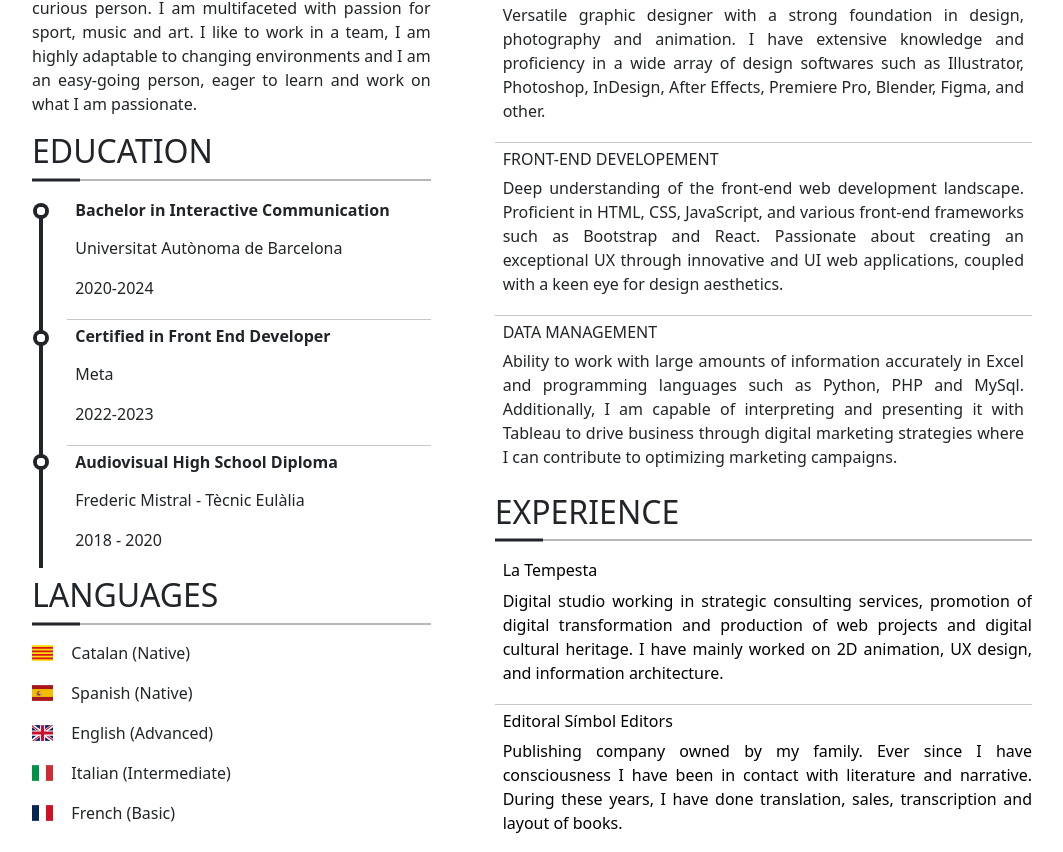
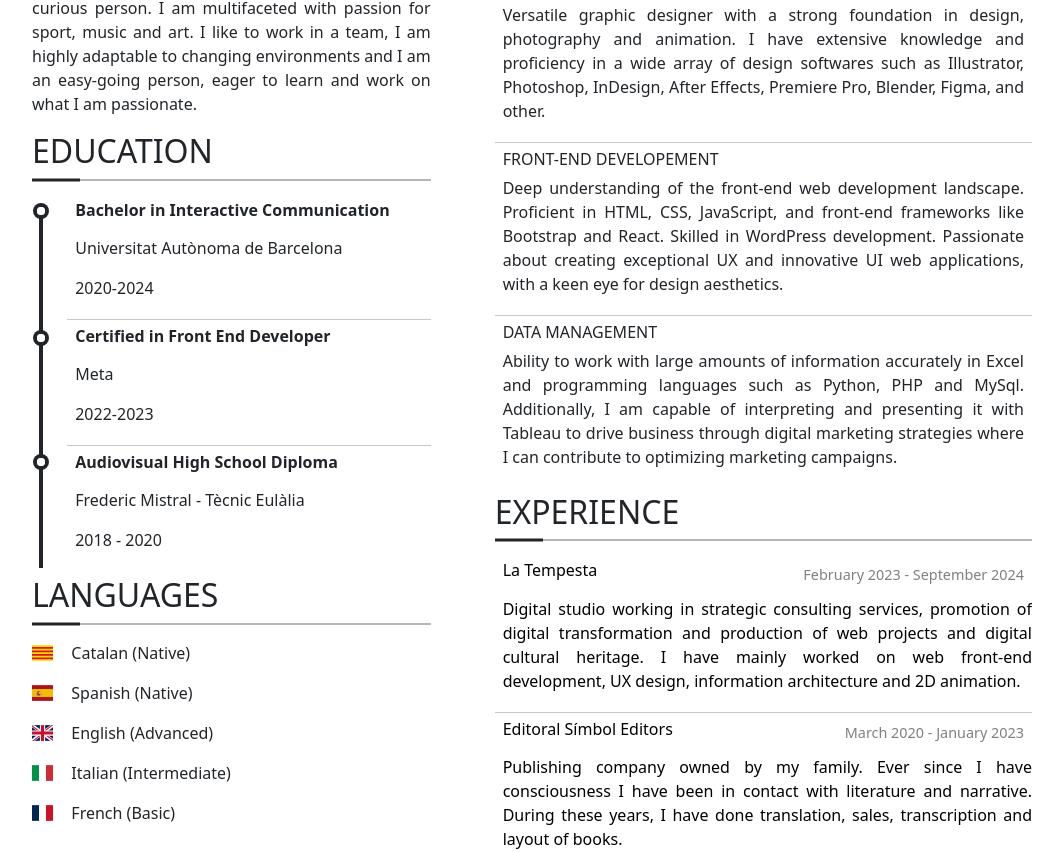
Before and after one commit to jordiciurana16/curriculum-vitae, a React (Vite) app: page / in a window 1280 px wide. Shown: the part 347-1199 px from the top of the page, without its empty margins (108-1171 px from the left). Built offline with nearby package versions, Linux system fonts and the light colour scheme.

Commit message:
wordpress update

```diff
--- a/src/components/Experience/Experience.jsx
+++ b/src/components/Experience/Experience.jsx
@@ -21,7 +21,7 @@ const Experience = ({ isA4Format }) => { // Add isA4Format as a prop
   return (
     <div className='mt-2' onMouseEnter={() => setExpanded(true)} onMouseLeave={() => setExpanded(false)}>
       <h2>EXPERIENCE</h2>
-      <Separator expanded={isExpanded}  isA4Format={isA4Format} />
+      <Separator expanded={isExpanded} isA4Format={isA4Format} />
       {experienceData.map((experience, index) => (
         <div
           key={index}
@@ -30,7 +30,10 @@ const Experience = ({ isA4Format }) => { // Add isA4Format as a prop
         >
           <a href={experience.link} target='_blank' className='text-black text-decoration-none'>
             <div className={` ${styles.experienceItem} pt-1 ps-2 rounded `}>
-              <h6>{experience.company}</h6>
+              <div className='d-flex justify-content-between align-items-center'>
+                <h6>{experience.company}</h6>
+                <span className={`d-none d-md-inline me-2 ${styles.date}`}>{experience.date}</span>
+              </div>
               <p
                 className='mt-2'
                 dangerouslySetInnerHTML={{
@@ -39,7 +42,7 @@ const Experience = ({ isA4Format }) => { // Add isA4Format as a prop
               />
             </div>
           </a>
-          {index !== experienceData.length - 1 && <hr className={`${isA4Format ? 'a4FormatHr': ''} `}/>}
+          {index !== experienceData.length - 1 && <hr className={`${isA4Format ? 'a4FormatHr' : ''} `} />}
         </div>
       ))}
     </div>
--- a/src/components/Experience/Experience.module.css
+++ b/src/components/Experience/Experience.module.css
@@ -15,3 +15,21 @@
 .experienceItem.hovered h6 {
   font-weight: bold;
 }
+
+.d-flex {
+  display: flex;
+}
+
+.justify-content-between {
+  justify-content: space-between;
+}
+
+.align-items-center {
+  align-items: center;
+}
+
+.date {
+  font-size: 0.9rem;
+  color: gray;
+  margin-left: 10px;
+}
--- a/src/components/Skills/Skills.jsx
+++ b/src/components/Skills/Skills.jsx
@@ -14,7 +14,7 @@ const Skills = ({ isA4Format }) => {
     let highlightedText = text;
     highlightedWords.forEach((word) => {
       const pattern = new RegExp(`\\b(${word})\\b`, 'gi');
-      highlightedText = highlightedText.replace(pattern, `<strong> ${word} </strong>`);
+      highlightedText = highlightedText.replace(pattern, `<strong>${word}</strong>`);
     });
     return highlightedText;
   };
--- a/src/data/experienceData.json
+++ b/src/data/experienceData.json
@@ -1,22 +1,26 @@
 [
-    {   "company": "La Tempesta",
-        "description":"Digital studio working in strategic consulting services, promotion of digital transformation and production of web projects and digital cultural heritage. I have mainly worked on 2D animation, UX design, and information architecture.",
-        "introduction": "Digital cultural heritage studio. I have mainly worked on 2D animation, UX design, and information architecture.",
+    {
+      "company": "La Tempesta",
+      "description": "Digital studio working in strategic consulting services, promotion of digital transformation and production of web projects and digital cultural heritage. I have mainly worked on web front-end development, UX design, information architecture and 2D animation.",
+      "introduction": "Digital cultural heritage studio. I have mainly worked on web front-end development, UX design, information architecture and 2D animation.",
       "link": "https://latempesta.cc/",
-        "highlight": ["2D animation", "UX design", "information architecture"]
+      "highlight": ["web front-end development", "2D animation", "UX design", "information architecture"],
+      "date": "February 2023 - September 2024"
     },
     {
       "company": "Editoral Símbol Editors",
       "description": "Publishing company owned by my family. Ever since I have consciousness I have been in contact with literature and narrative. During these years, I have done translation, sales, transcription and layout of books.",
-        "introduction":"Publishing company owned by my family. I have done translations, sales, transcriptions and layouts of books.",
+      "introduction": "Publishing company owned by my family. I have done translations, sales, transcriptions and layouts of books.",
       "link": "https://simboleditors.cat/",
-        "highlight": ["translation", "sales", "transcription", "layout"]
+      "highlight": ["translation", "sales", "transcription", "layout"],
+      "date": "March 2020 - January 2023"
     },
     {
       "company": "Cadí Rollers",
       "description": "Roller ski race in which I am social media manager and creator of audiovisual content in order to promote it. I am currently working on the creation of the brand identity and web page for the race.",
-        "introduction":"Roller ski race in which I am social media manager and creator of audiovisual content in order to promote it.",
+      "introduction": "Roller ski race in which I am social media manager and creator of audiovisual content in order to promote it.",
       "link": "https://www.instagram.com/cadirollers/",
-        "highlight": ["social media","audiovisual content", "brand identity", "web page"]
+      "highlight": ["social media", "audiovisual content", "brand identity", "web page"],
+      "date": "June 2022 - Present"
     }
   ]
--- a/src/data/skillsData.json
+++ b/src/data/skillsData.json
@@ -18,8 +18,8 @@
   },
   {
     "skill": "Front-End Developement",
-    "description": "Deep understanding of the front-end web development landscape. Proficient in HTML, CSS, JavaScript, and various front-end frameworks such as Bootstrap and React. Passionate about creating an exceptional UX through innovative and UI web applications, coupled with a keen eye for design aesthetics.",
-    "highlight": ["HTML", "CSS", "JavaScript", "Bootstrap", "React", "UX", "UI" ],
+    "description": "Deep understanding of the front-end web development landscape. Proficient in HTML, CSS, JavaScript, and front-end frameworks like Bootstrap and React. Skilled in WordPress development. Passionate about creating exceptional UX and innovative UI web applications, with a keen eye for design aesthetics.",
+    "highlight": ["HTML", "CSS", "JavaScript", "Bootstrap", "React", "UX", "UI", "WordPress" ],
     "projects": [
       {
         "title": "Tic Tac Toe Game",
```
Lines whose indentation alone changed are shown as unchanged.
